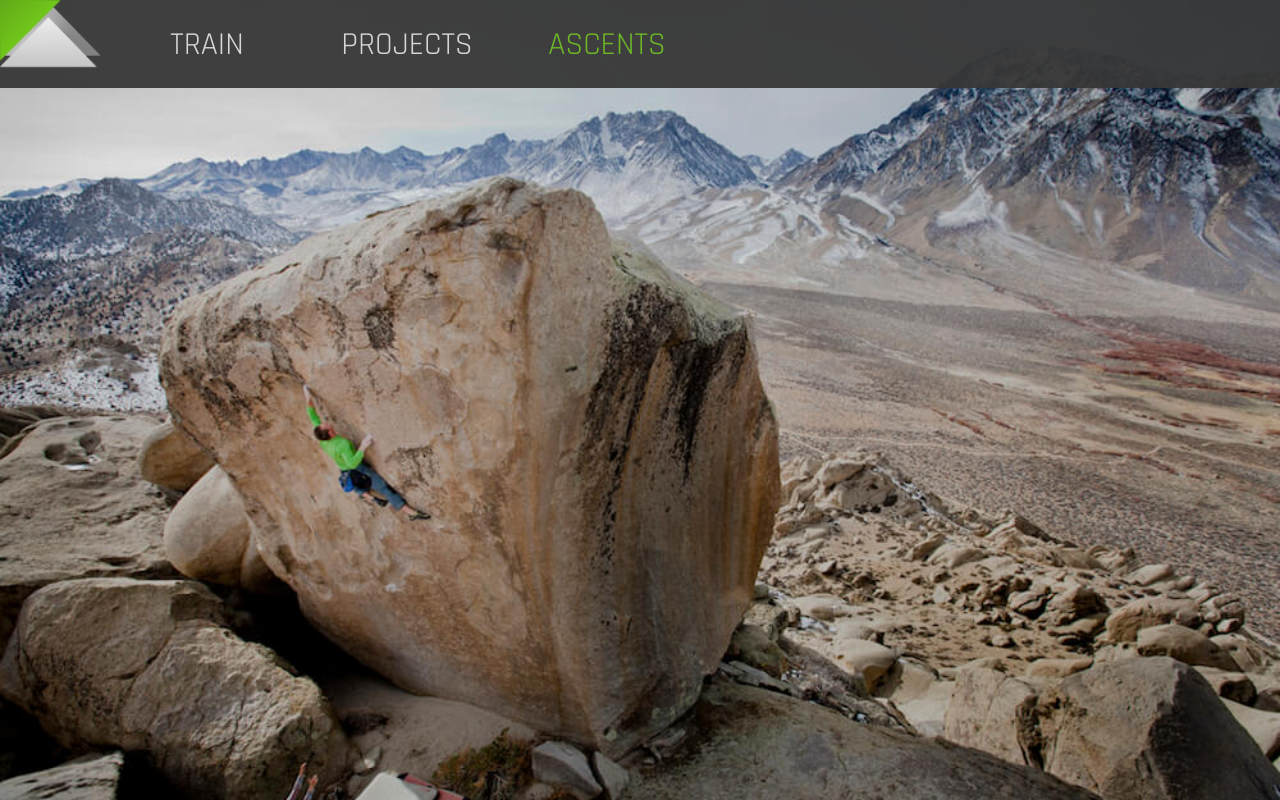
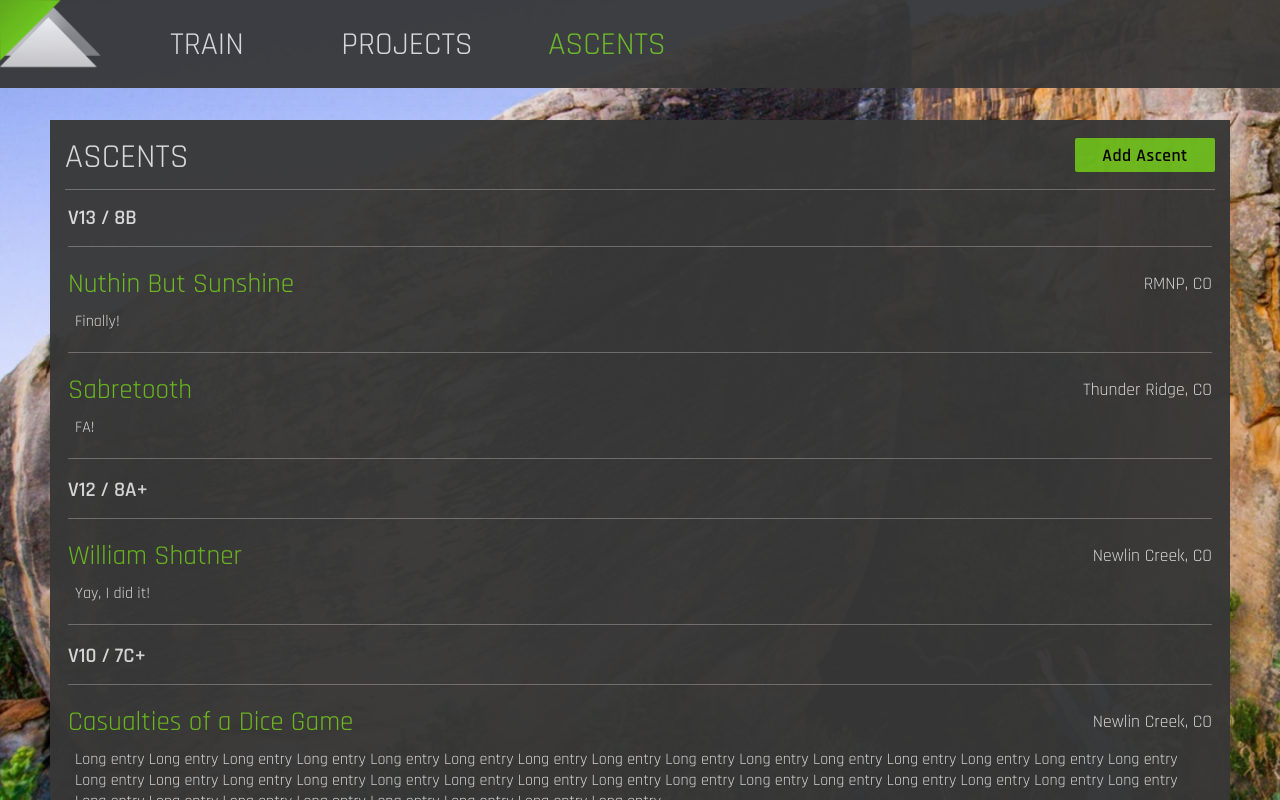
Before and after one commit to jarushford/progression, a React (Create React App) app: page /ascents in a window 1280 px wide. Built offline with nearby package versions, Linux system fonts and the light colour scheme.

Commit message:
Setup design of ascents page

```diff
--- a/src/_variables.scss
+++ b/src/_variables.scss
@@ -2,3 +2,50 @@ $text: #D9D9D9;
 $darkGrey: #373737;
 $lightGrey: #C4C4C4;
 $accent: #6AB81D;
+$ruleLine: #716D6D;
+
+@mixin button() {
+  cursor: pointer;
+  width: 140px;
+  height: 34px;
+  background: $accent;
+  border: none;
+  border-radius: 2px;
+  font-size: 1.1rem;
+  padding-top: 4px;
+  font-weight: 600;
+  letter-spacing: .5px;
+  outline: none;
+}
+
+@mixin pageHeader() {
+  height: 70px;
+  display: flex;
+  justify-content: space-between;
+  align-items: center;
+  margin: auto 15px 15px;
+  border-bottom: 1px solid $ruleLine;
+}
+
+@mixin pageTitle() {
+  color: $text;
+  font-weight: 400;
+  font-size: 2.1rem;
+  margin: 5px 0 0;
+}
+
+@mixin pageBody() {
+  background: $darkGrey;
+  opacity: .965;
+  position: relative;
+  z-index: 1;
+  margin: 120px 50px 50px;
+  border-bottom: 1px solid transparent;
+}
+
+@mixin ascentDetails($color, $size) {
+  color: $color;
+  font-weight: 400;
+  font-size: $size;
+  margin: 20px 0 10px;
+}
--- /dev/null
+++ b/src/assets/gradeConverter.js
@@ -0,0 +1,21 @@
+const gradeConverter = {
+  0: 'VO / 4',
+  1: 'V1 / 5',
+  2: 'V2 / 5+',
+  3: 'V3 / 6A',
+  4: 'V4 / 6B',
+  5: 'V5 / 6C',
+  6: 'V6 / 7A',
+  7: 'V7 / 7A+',
+  8: 'V8 / 7B+',
+  9: 'V9 / 7C',
+  10: 'V10 / 7C+',
+  11: 'V11 / 8A',
+  12: 'V12 / 8A+',
+  13: 'V13 / 8B',
+  14: 'V14 / 8B+',
+  15: 'V15 / 8C',
+  16: 'V16 / 8C+'
+}
+
+export default gradeConverter
--- a/src/assets/sampleUserData.js
+++ b/src/assets/sampleUserData.js
@@ -20,6 +20,7 @@ const sampleUserData = {
       movesTotal: 20,
       movesDone: 20,
       highPoint: 10,
+      season: 'Summer',
       sent: false,
       sessions: [
         {
@@ -40,6 +41,7 @@ const sampleUserData = {
       movesTotal: 7,
       movesDone: 5,
       highPoint: 0,
+      season: 'Summer',
       sent: false,
       sessions: [
         {
@@ -56,30 +58,29 @@ const sampleUserData = {
   ascents: [
     {
       name: 'William Shatner',
-      grade: 'V12',
+      grade: 12,
       location: 'Newlin Creek, CO',
       entry: 'Yay, I did it!'
     },
     {
       name: 'Nuthin But Sunshine',
-      grade: 'V13',
+      grade: 13,
       location: 'RMNP, CO',
       entry: 'Finally!'
     },
     {
       name: 'Sabretooth',
-      grade: 'V13',
+      grade: 13,
       location: 'Thunder Ridge, CO',
       entry: 'FA!'
     },
     {
       name: 'Casualties of a Dice Game',
-      grade: 'V10',
+      grade: 10,
       location: 'Newlin Creek, CO',
       entry: 'Long entry Long entry Long entry Long entry Long entry Long entry Long entry Long entry Long entry Long entry Long entry Long entry Long entry Long entry Long entry Long entry Long entry Long entry Long entry Long entry Long entry Long entry Long entry Long entry Long entry Long entry Long entry Long entry Long entry Long entry Long entry Long entry Long entry Long entry Long entry Long entry Long entry Long entry'
     }
-  ],
-  homeSetting: 'boulder'
+  ]
 }
 
 export default sampleUserData
--- a/src/components/App/App.js
+++ b/src/components/App/App.js
@@ -2,6 +2,7 @@ import React, { Component } from 'react'
 import { Switch, Route } from 'react-router-dom'
 import Header from '../Header/Header'
 import Home from '../Home/Home'
+import Ascents from '../Ascents/Ascents'
 import sampleUserData from '../../assets/sampleUserData'
 import '../../main.scss'
 
@@ -10,9 +11,9 @@ export default class App extends Component {
     super(props)
     this.state = {
       userTraining: {},
-      userProjects: {},
-      userAscents: {},
-      boulder: true,
+      userProjects: [],
+      userAscents: [],
+      boulder: true
     }
   }
 
@@ -20,19 +21,18 @@ export default class App extends Component {
     this.setState({
       userTraining: sampleUserData.trainingData,
       userProjects: sampleUserData.projects,
-      userAscents: sampleUserData.ascents,
-      userHomeSetting: sampleUserData.homeSetting
+      userAscents: sampleUserData.ascents
     })
   }
 
   toggleHomeScreen = (e) => {
-    this.setState({
-      boulder: eval(e.target.value)
-    })
+    e.target.value === 'true'
+      ? this.setState({ boulder: true })
+      : this.setState({ boulder: false })
   }
 
   render() {
-    const { boulder } = this.state
+    const { boulder, userAscents } = this.state
     return (
       <div className={`app ${boulder && 'boulder'}`}>
         <Header />
@@ -46,7 +46,9 @@ export default class App extends Component {
           />
           <Route path="/train" />
           <Route path="/projects" />
-          <Route path="/ascents" />
+          <Route path="/ascents"
+            render={() => <Ascents ascents={userAscents} />}
+          />
           <Route path="" />
         </Switch>
       </div>
--- a/src/components/App/_App.scss
+++ b/src/components/App/_App.scss
@@ -3,11 +3,16 @@
   margin: 0;
   background: url('./assets/sport.jpg');
   background-size: cover;
+  background-position: center;
   transition: 1s ease;
+  overflow: scroll;
+  position: relative;
+  z-index: 0;
 }
 
 .boulder {
   background: url('./assets/boulder.jpg');
   background-size: cover;
+  background-position-x: 90%;
   transition: 1s ease;
 }
--- /dev/null
+++ b/src/components/Ascents/Ascents.js
@@ -0,0 +1,34 @@
+import React from 'react'
+import GradeSection from '../GradeSection/GradeSection'
+import '../../main.scss'
+
+export default function Ascents({ ascents }) {
+  const gradeDivisions = ascents.reduce((grades, ascent) => {
+    if (!grades[ascent.grade]) {
+      grades[ascent.grade] = []
+    }
+    grades[ascent.grade].push(ascent)
+    return grades
+  }, {})
+  const gradeKeys = Object.keys(gradeDivisions).sort((a, b) => {
+    return b - a
+  })
+  const gradeRender = gradeKeys.map(grade => {
+    return (
+      <GradeSection
+        grade={grade}
+        ascents={gradeDivisions[grade]}
+      />
+    )
+  })
+
+  return (
+    <section className="ascents">
+      <div className="ascents-header">
+        <h1 className="ascents-title">ASCENTS</h1>
+        <button className="add-ascent">Add Ascent</button>
+      </div>
+      {gradeRender}
+    </section>
+  )
+}
--- /dev/null
+++ b/src/components/Ascents/_Ascents.scss
@@ -0,0 +1,51 @@
+.ascents-header {
+  @include pageHeader();
+}
+
+.add-ascent {
+  @include button();
+}
+
+.ascents-title {
+  @include pageTitle();
+}
+
+.ascents {
+  @include pageBody();
+}
+
+.grade-section {
+  margin: 10px 18px 18px;
+
+  h3 {
+    color: $text;
+    margin: 0;
+    padding-bottom: 15px;
+    border-bottom: 1px solid $ruleLine;
+    font-weight: 600;
+    font-size: 1.3rem;
+  }
+}
+
+.ascent {
+  border-bottom: 1px solid $ruleLine;
+
+  p {
+    color: $text;
+    margin: 0 0 20px 7px;
+  }
+}
+
+.ascent div {
+  display: flex;
+  justify-content: space-between;
+  align-items: center;
+}
+
+.ascent-name {
+  @include ascentDetails($accent, 1.7rem);
+}
+
+.ascent-location {
+  @include ascentDetails($text, 1.1rem);
+}
--- /dev/null
+++ b/src/components/GradeSection/GradeSection.js
@@ -0,0 +1,24 @@
+import React from 'react'
+import gradeConverter from '../../assets/gradeConverter'
+import '../../main.scss'
+
+export default function GradeSection({ grade, ascents }) {
+  const ascentsRender = ascents.map(ascent => {
+    return (
+      <article className="ascent">
+        <div>
+          <h2 className="ascent-name">{ascent.name}</h2>
+          <h5 className="ascent-location">{ascent.location}</h5>
+        </div>
+        <p>{ascent.entry}</p>
+      </article>
+    )
+  })
+
+  return (
+    <div className="grade-section">
+      <h3>{gradeConverter[grade]}</h3>
+      {ascentsRender}
+    </div>
+  )
+}
--- a/src/components/Header/_Header.scss
+++ b/src/components/Header/_Header.scss
@@ -4,6 +4,10 @@
   background: $darkGrey;
   opacity: .94;
   padding-left: 107px;
+  position: fixed;
+  z-index: 2;
+  width: 100%;
+  box-shadow: 0 1px 30px 1px rgba(200, 200, 200, 0.1);
 }
 
 .logo {
--- a/src/components/Home/Home.js
+++ b/src/components/Home/Home.js
@@ -6,15 +6,15 @@ export default function Home({ toggleHomeScreen, boulder }) {
   if (boulder) {
     caption = (
       <div className="caption">
-        <h2>Terminus V12</h2>
-        <h3>Bishop, CA</h3>
+        <h2>Jimmy Webb | Livin' Large | V15</h2>
+        <h3>Rocklands, ZA</h3>
       </div>
     )
   } else {
     caption = (
       <div className="caption">
-        <h2>Everything Is Karate 5.14d</h2>
-        <h3>Bishop, CA</h3>
+        <h2>Margo Hayes | La Rambla | 5.15a</h2>
+        <h3>Siurana, ES</h3>
       </div>
     )
   }
--- a/src/components/Home/_Home.scss
+++ b/src/components/Home/_Home.scss
@@ -17,7 +17,7 @@
 
 .switcher {
   float: right;
-  margin: 15px 10px;
+  margin: 100px 10px;
   background: $lightGrey;
   width: 150px;
   display: flex;
--- a/src/main.scss
+++ b/src/main.scss
@@ -2,9 +2,11 @@
 @import './components/Header/Header';
 @import './components/App/App';
 @import './components/Home/Home';
+@import './components/Ascents/Ascents';
 
 * {
   font-family: 'Rajdhani', sans-serif;
+  box-sizing: border-box;
 }
 
 body {
```
Also changed, not shown: src/assets/boulder.jpg, src/assets/sport.jpg.
